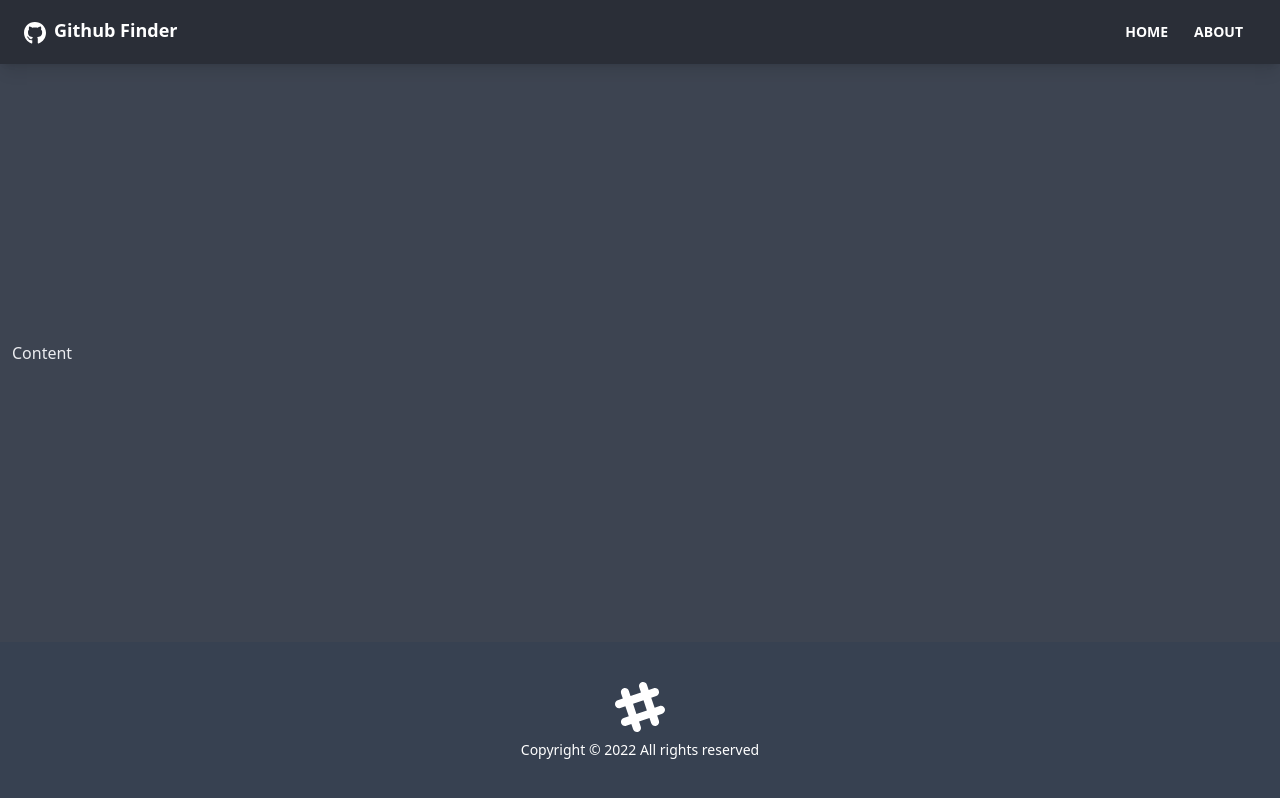
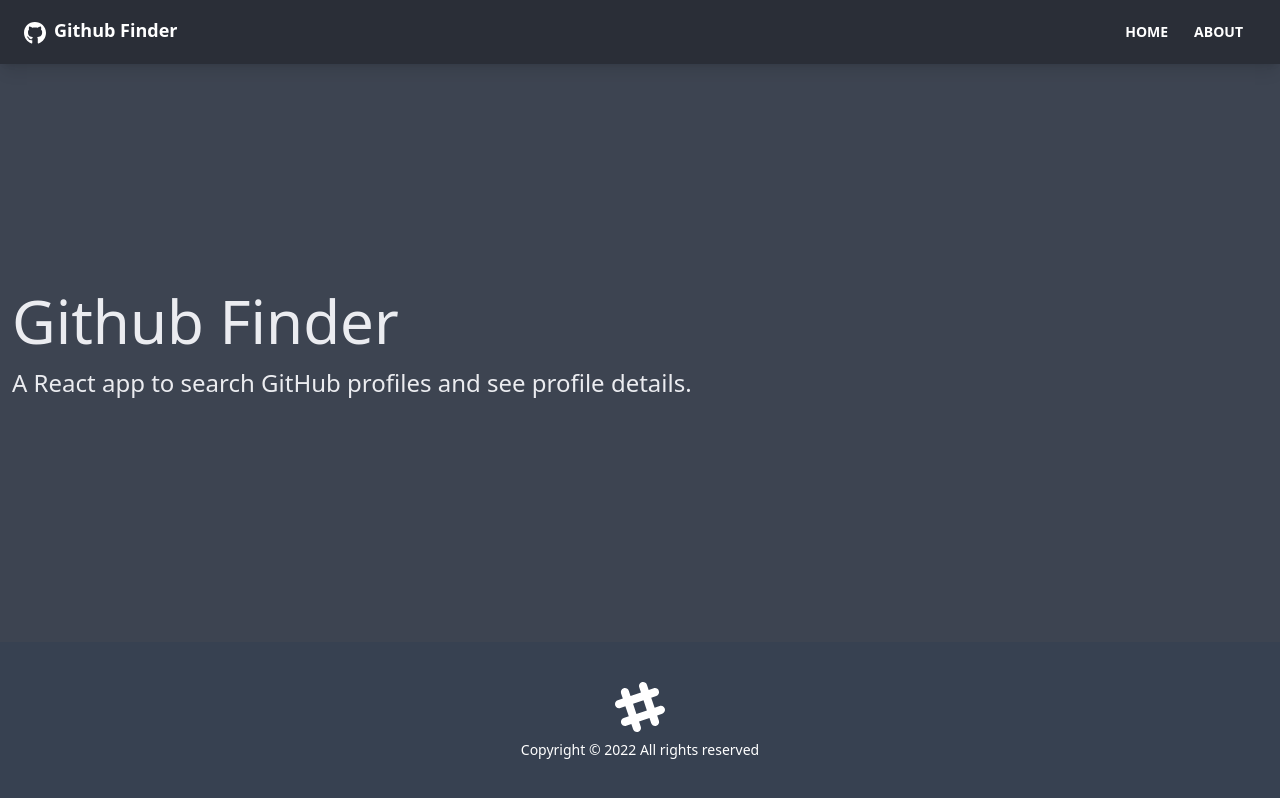
Before and after one commit to taibuharoub/github-finder, a React (Create React App) app: page /about in a window 1280 px wide. Built offline with nearby package versions, Linux system fonts and the light colour scheme.

Commit message:
Add pages and routes

```diff
--- a/src/App.js
+++ b/src/App.js
@@ -1,13 +1,29 @@
-import { BrowserRouter as Router, Route } from "react-router-dom";
+import React from "react";
+import { BrowserRouter as Router, Route, Routes } from "react-router-dom";
 import Navbar from "./components/layout/Navbar";
 import Footer from "./components/layout/Footer";
+import About from "./pages/About";
+import Home from "./pages/Home";
+import NotFound from "./pages/NotFound";
+
+// lazy loading
+// const About = React.lazy(() => import("./pages/About"));
+// const Home = React.lazy(() => import("./pages/Home"));
+// const NotFound = React.lazy(() => import("./pages/NotFound"));
 
 function App() {
   return (
     <Router>
       <div className="flex flex-col justify-between h-screen">
         <Navbar />
-        <main className="container mx-auto px-3 pb-12">Content</main>
+        <main className="container mx-auto px-3 pb-12">
+          <Routes>
+            <Route path="/" element={<Home />} />
+            <Route path="/about" element={<About />} />
+            <Route path="/notfound" element={<NotFound />} />
+            <Route path="/*" element={<NotFound />} />
+          </Routes>
+        </main>
         <Footer />
       </div>
     </Router>
--- /dev/null
+++ b/src/pages/About.js
@@ -0,0 +1,12 @@
+function About() {
+  return (
+    <div>
+      <h1 className="text-6xl mb-4">Github Finder</h1>
+      <p className="mb-4 text-2xl font-light">
+        A React app to search GitHub profiles and see profile details.
+      </p>
+    </div>
+  );
+}
+
+export default About;
--- /dev/null
+++ b/src/pages/Home.js
@@ -0,0 +1,9 @@
+function Home() {
+  return (
+    <div>
+      <h1 className="text-6xl">Welcome</h1>
+    </div>
+  );
+}
+
+export default Home;
--- /dev/null
+++ b/src/pages/NotFound.js
@@ -0,0 +1,20 @@
+import { FaHome } from "react-icons/fa";
+import { Link } from "react-router-dom";
+function NotFound() {
+  return (
+    <div className="hero">
+      <div className="text-center hero-content">
+        <div className="max-w-lg">
+          <h1 className="text-8xl font-bold mb-8">Oops!</h1>
+          <p className="text-5xl mb-8">404 - Page not found!</p>
+          <Link to="/" className="btn btn-primary btn-lg">
+            <FaHome className="mr-2" />
+            Back To Home
+          </Link>
+        </div>
+      </div>
+    </div>
+  );
+}
+
+export default NotFound;
```
